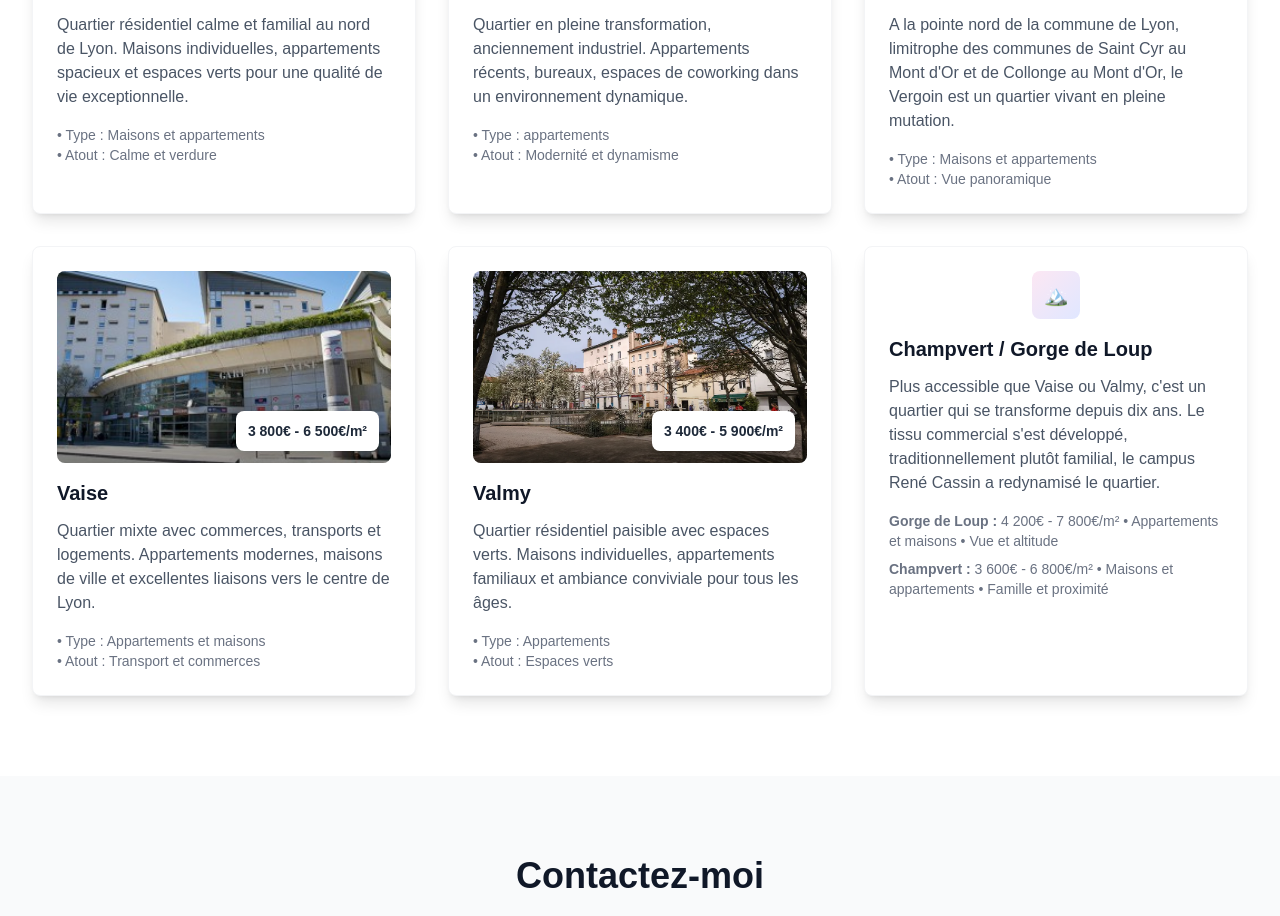
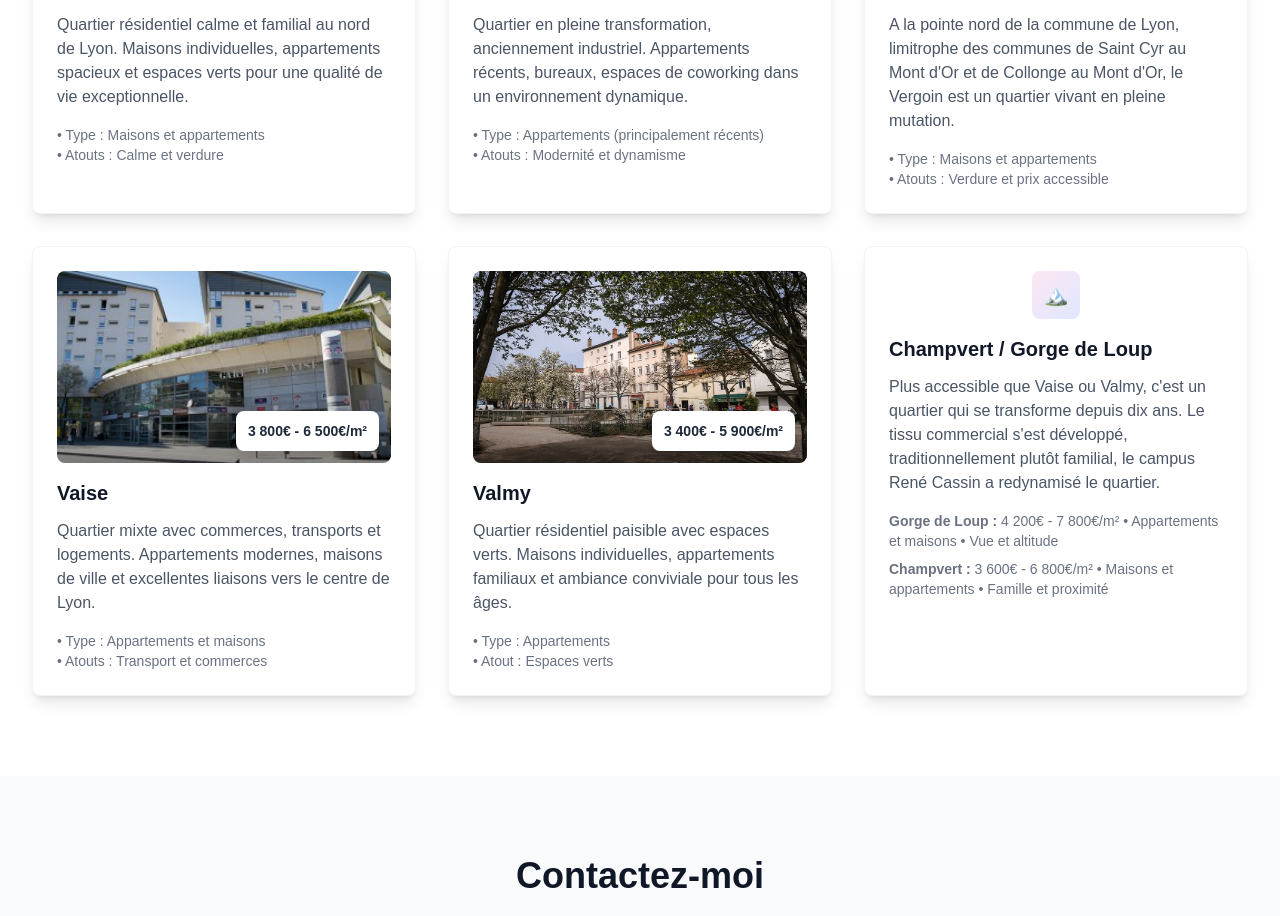
Before and after one commit to jtassin/gab_immo, a Next.js app: page / in a window 1280 px wide. Shown: the part 2010-2926 px from the top of the page. Built offline with nearby package versions, Linux system fonts and the light colour scheme.

Commit message:
update cards

```diff
--- a/src/app/page.tsx
+++ b/src/app/page.tsx
@@ -184,7 +184,7 @@ export default function Home() {
               </p>
               <div className="text-sm text-gray-500">
                 <p>• Type : Maisons et appartements</p>
-                <p>• Atout : Calme et verdure</p>
+                <p>• Atouts : Calme et verdure</p>
               </div>
             </div>
 
@@ -207,8 +207,8 @@ export default function Home() {
                   Appartements récents, bureaux, espaces de coworking dans un environnement dynamique.
                 </p>
               <div className="text-sm text-gray-500">
-                <p>• Type : appartements</p>
-                <p>• Atout : Modernité et dynamisme</p>
+                <p>• Type : Appartements (principalement récents)</p>
+                <p>• Atouts : Modernité et dynamisme</p>
               </div>
             </div>
 
@@ -231,7 +231,7 @@ export default function Home() {
                 </p>
               <div className="text-sm text-gray-500">
                 <p>• Type : Maisons et appartements</p>
-                <p>• Atout : Vue panoramique</p>
+                <p>• Atouts : Verdure et prix accessible</p>
               </div>
             </div>
 
@@ -255,7 +255,7 @@ export default function Home() {
               </p>
               <div className="text-sm text-gray-500">
                 <p>• Type : Appartements et maisons</p>
-                <p>• Atout : Transport et commerces</p>
+                <p>• Atouts : Transport et commerces</p>
               </div>
             </div>
 
```
